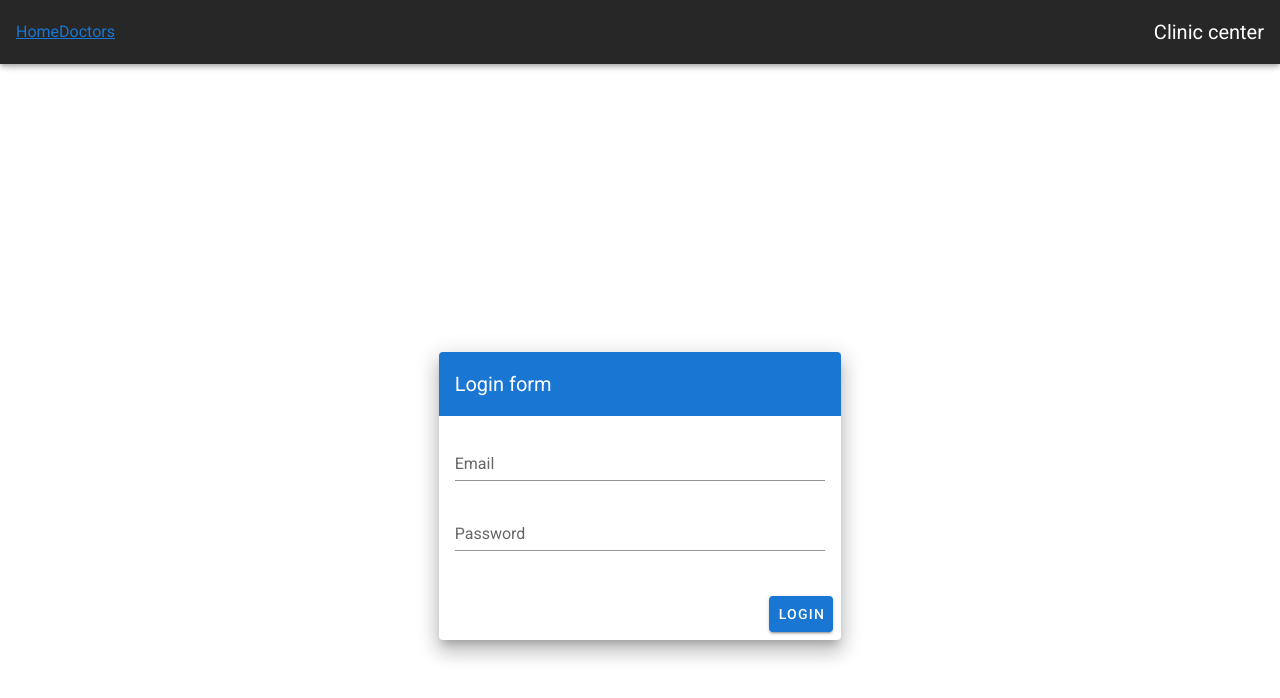
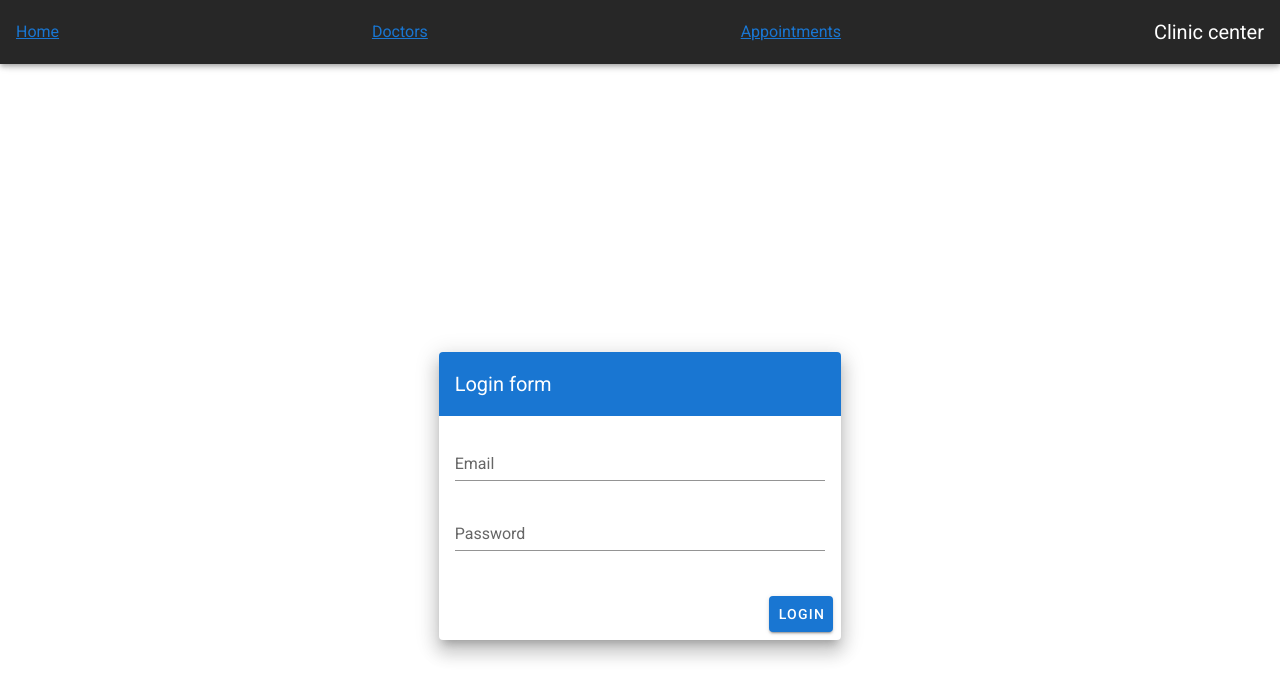
Before and after one commit to vukasinjokic/clinical-center-information-system, a Vue app in the folder client/: page / in a window 1280 px wide. Shown: the top 698 px of the page. Built offline with nearby package versions, Linux system fonts and the light colour scheme.

Commit message:
Fixed small bug

```diff
--- a/client/src/App.vue
+++ b/client/src/App.vue
@@ -8,10 +8,16 @@
         to="/home"
       >
       Home</router-link>
-
+      <v-spacer></v-spacer>
       <router-link
         to="/doctors"
       >Doctors</router-link>
+      <v-spacer></v-spacer>
+
+
+      <router-link
+        to="/appointments"
+      >Appointments</router-link>
 
       <v-spacer></v-spacer>
       <v-toolbar-title>Clinic center</v-toolbar-title>
```
Also changed, not shown: 1 other file (tests, documents, lock files or other folders).
